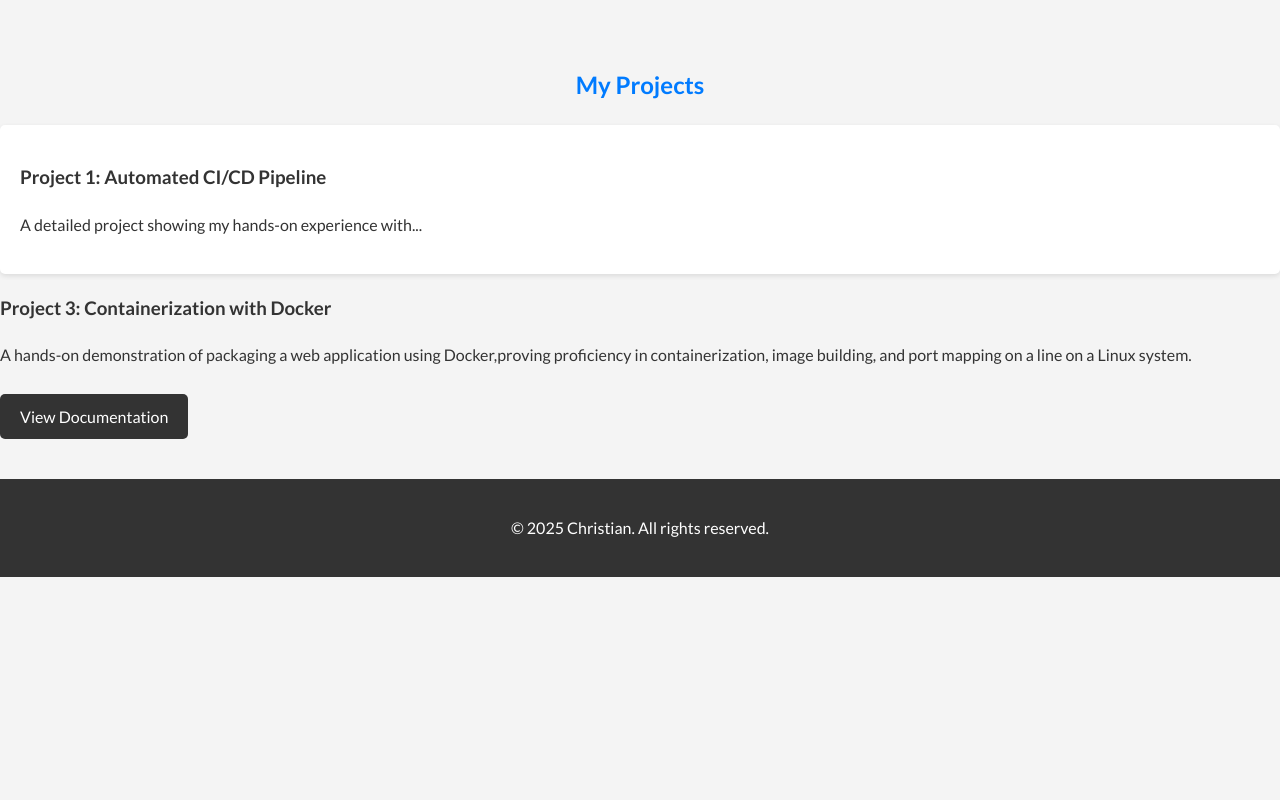
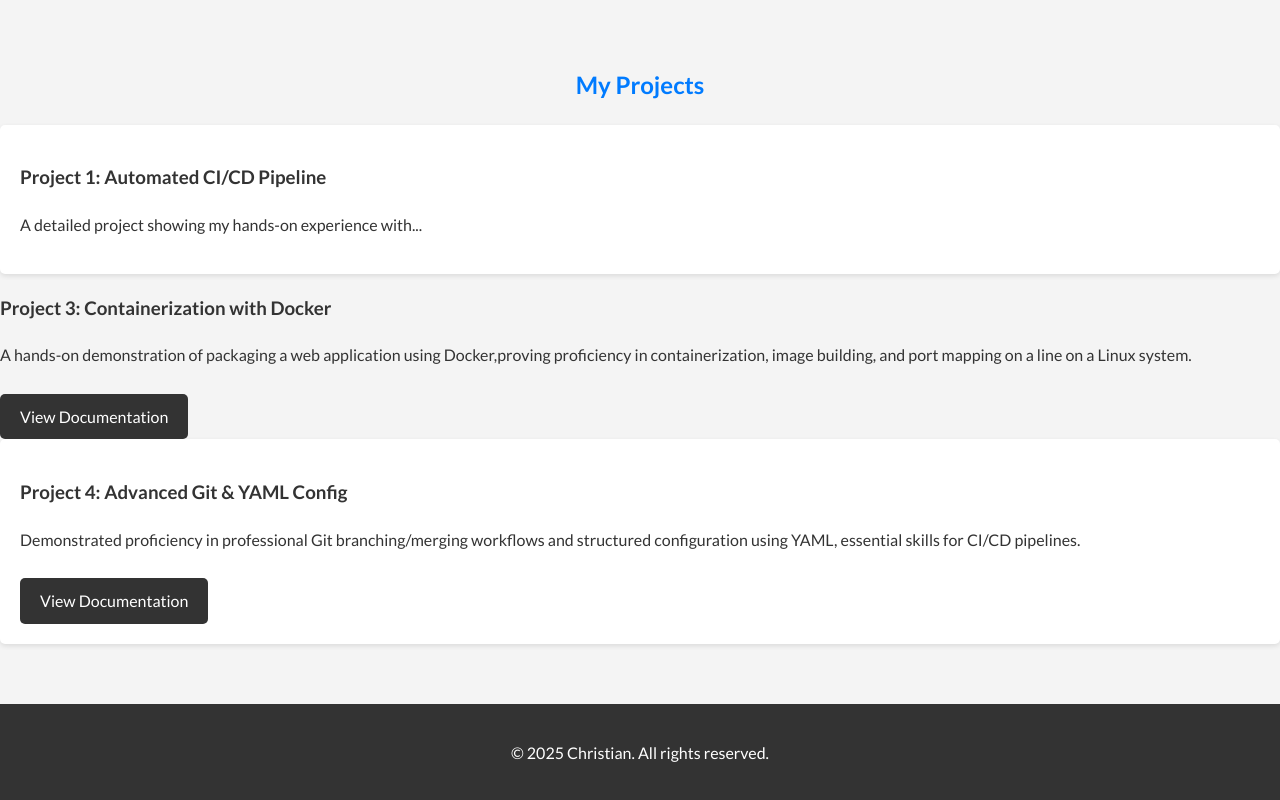
Before and after one commit to RealestChris01/OranuChristian.github.io, a plain HTML site: page index.html in a window 1280 px wide. Shown: the part 442-1242 px from the top of the page. Before the commit the page ends 1019 px from the top, so only its background shows below. Drawn offline with Linux system fonts and the light colour scheme.

Commit message:
docs: add advanced git and yaml project to portfolio

```diff
--- a/index.html
+++ b/index.html
@@ -40,7 +40,15 @@
 		<h3>Project 3: Containerization with Docker</h3>
                        <p>A hands-on demonstration of packaging a web application using Docker,proving proficiency in containerization, image building, and port mapping on a line on a Linux system.</p>
             <a href="https://github.com/RealestChris01/docker-containerization-project?tab=readme-ov-file#docker-containerization-project#readme" class="btn">View Documentation</a>
-	    </div>
+
+           </div>
+
+          <div class="project-item">
+               <h3>Project 4: Advanced Git & YAML Config</h3>
+               <p>Demonstrated proficiency in professional Git branching/merging workflows and structured configuration using YAML, essential skills for CI/CD pipelines.</p>
+               <a href="https://github.com/RealestChris01/advanced-git-yaml-workflow#readme" class="btn">View Documentation</a>
+</div>
+
         </section>
     </main>
 
```
